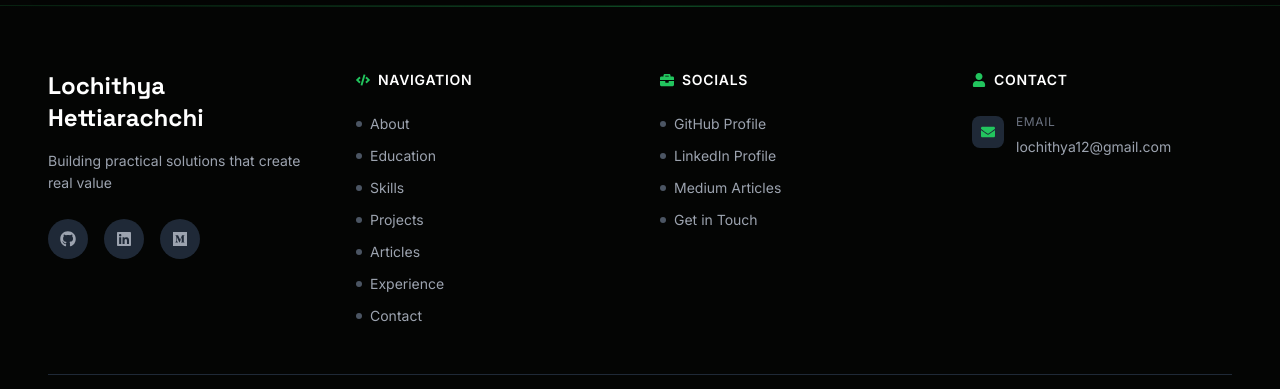
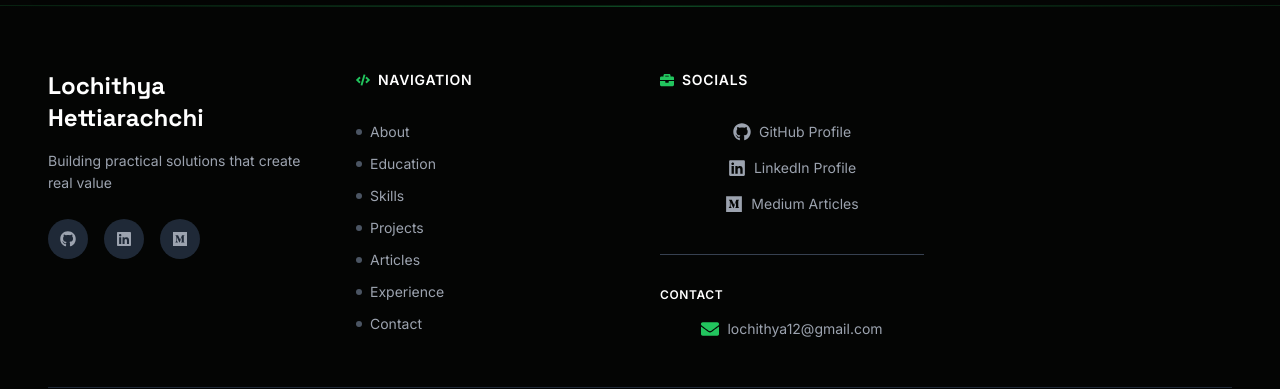
Before and after one commit to Lochithya/Personal-Portfolio, a React (Vite) app: page / in a window 1280 px wide. Shown: the part 7207-7596 px from the top of the page. Built offline with nearby package versions, Linux system fonts and the light colour scheme.

Commit message:
Updates to the footer,jsx of the mobile view

```diff
--- a/src/components/Experience.jsx
+++ b/src/components/Experience.jsx
@@ -219,7 +219,7 @@ const Experience = () => {
                     viewport={{ once: true, margin: "-100px" }}
                     transition={{ duration: 0.4, delay: i * 0.1 + 0.1 }}
                     whileHover={{ scale: 1.1, rotate: 5 }}
-                    className={`w-10 h-10 sm:w-12 sm:h-12 rounded-full bg-gradient-to-br ${color} opacity-10 group-hover:opacity-20 border border-white/10 flex items-center justify-center mb-3 sm:mb-4 transition-all duration-300`}
+                    className={`w-10 h-10 sm:w-12 sm:h-12 rounded-full bg-gradient-to-br ${color} opacity-20 group-hover:opacity-30 border border-white/10 flex items-center justify-center mb-3 sm:mb-4 transition-all duration-300`}
                   >
                     <Icon className={`text-base sm:text-lg bg-gradient-to-r ${color} bg-clip-text text-transparent`} />
                   </motion.div>
--- a/src/components/Footer.jsx
+++ b/src/components/Footer.jsx
@@ -37,7 +37,7 @@ const Footer = () => {
           <div className="grid grid-cols-2 gap-8 sm:gap-10 lg:col-span-2 lg:grid-cols-2">
             {/* Quick Navigation */}
             <div>
-              <h4 className="text-gray-900 dark:text-white font-semibold mb-6 uppercase tracking-wider text-sm transition-colors duration-300 flex items-center gap-2">
+              <h4 className="text-gray-900 dark:text-white font-semibold mb-8 uppercase tracking-wider text-sm transition-colors duration-300 flex items-center gap-2">
                 <FaCode className="text-[#22c55e]" /> Navigation
               </h4>
               <ul className="space-y-3">
@@ -88,56 +88,41 @@ const Footer = () => {
 
             {/* Socials */}
             <div>
-              <h4 className="text-gray-900 dark:text-white font-semibold mb-6 uppercase tracking-wider text-sm transition-colors duration-300 flex items-center gap-2">
+              <h4 className="text-gray-900 dark:text-white font-semibold mb-8 uppercase tracking-wider text-sm transition-colors duration-300 flex items-center gap-2">
                 <FaBriefcase className="text-[#22c55e]" /> Socials
               </h4>
-              <ul className="space-y-3">
+              <ul className="space-y-4 mb-10">
                 <li>
-                  <a href={personalInfo.github} target="_blank" rel="noreferrer" className="text-gray-600 dark:text-gray-400 hover:text-gray-900 dark:hover:text-white transition-colors text-sm flex items-center gap-2 group">
-                    <span className="w-1.5 h-1.5 rounded-full bg-gray-300 dark:bg-gray-600 group-hover:bg-gray-900 dark:group-hover:bg-white transition-colors"></span>
-                    GitHub Profile
+                  <a href={personalInfo.github} target="_blank" rel="noreferrer" className="text-gray-600 dark:text-gray-400 hover:text-gray-900 dark:hover:text-white transition-colors text-sm flex items-center justify-center gap-2 group">
+                    <FaGithub className="text-lg" />
+                    <span className="hidden sm:inline">GitHub Profile</span>
                   </a>
                 </li>
                 <li>
-                  <a href={personalInfo.linkedin} target="_blank" rel="noreferrer" className="text-gray-600 dark:text-gray-400 hover:text-[#0a66c2] transition-colors text-sm flex items-center gap-2 group">
-                    <span className="w-1.5 h-1.5 rounded-full bg-gray-300 dark:bg-gray-600 group-hover:bg-[#0a66c2] transition-colors"></span>
-                    LinkedIn Profile
+                  <a href={personalInfo.linkedin} target="_blank" rel="noreferrer" className="text-gray-600 dark:text-gray-400 hover:text-[#0a66c2] transition-colors text-sm flex items-center justify-center gap-2 group">
+                    <FaLinkedin className="text-lg" />
+                    <span className="hidden sm:inline">LinkedIn Profile</span>
                   </a>
                 </li>
                 <li>
-                  <a href={personalInfo.medium} target="_blank" rel="noreferrer" className="text-gray-600 dark:text-gray-400 hover:text-gray-900 dark:hover:text-white transition-colors text-sm flex items-center gap-2 group">
-                    <span className="w-1.5 h-1.5 rounded-full bg-gray-300 dark:bg-gray-600 group-hover:bg-gray-900 dark:group-hover:bg-white transition-colors"></span>
-                    Medium Articles
+                  <a href={personalInfo.medium} target="_blank" rel="noreferrer" className="text-gray-600 dark:text-gray-400 hover:text-gray-900 dark:hover:text-white transition-colors text-sm flex items-center justify-center gap-2 group">
+                    <FaMedium className="text-lg" />
+                    <span className="hidden sm:inline">Medium Articles</span>
                   </a>
                 </li>
-                <li>
-                  <Link to="contact" smooth={true} duration={500} className="text-gray-600 dark:text-gray-400 hover:text-[#22c55e] dark:hover:text-[#22c55e] cursor-pointer transition-colors text-sm flex items-center gap-2 group">
-                    <span className="w-1.5 h-1.5 rounded-full bg-gray-300 dark:bg-gray-600 group-hover:bg-[#22c55e] transition-colors"></span>
-                    Get in Touch
-                  </Link>
-                </li>
               </ul>
+
+              {/* Contact section below socials */}
+              <div className="border-t border-gray-200 dark:border-gray-700 pt-8">
+                <h4 className="text-gray-900 dark:text-white font-semibold mb-4 uppercase tracking-wider text-xs transition-colors duration-300">
+                  Contact
+                </h4>
+                <a href={`mailto:${personalInfo.email}`} className="text-gray-600 dark:text-gray-400 hover:text-[#22c55e] dark:hover:text-[#22c55e] transition-colors text-sm flex items-center justify-center gap-2 group">
+                  <FaEnvelope className="text-lg text-[#22c55e]" />
+                  <span className="hidden sm:inline">{personalInfo.email}</span>
+                </a>
+              </div>
             </div>
-          </div>
-
-          {/* Contact Info */}
-          <div>
-            <h4 className="text-gray-900 dark:text-white font-semibold mb-6 uppercase tracking-wider text-sm transition-colors duration-300 flex items-center gap-2">
-              <FaUser className="text-[#22c55e]" /> Contact
-            </h4>
-            <ul className="space-y-4">
-              <li className="flex items-start gap-3">
-                <div className="w-8 h-8 rounded-lg bg-gray-100 dark:bg-gray-800 flex items-center justify-center text-[#22c55e] flex-shrink-0 mt-0.5">
-                  <FaEnvelope className="text-sm" />
-                </div>
-                <div>
-                  <p className="text-xs text-gray-500 dark:text-gray-500 uppercase tracking-wider mb-1">Email</p>
-                  <a href={`mailto:${personalInfo.email}`} className="text-gray-600 dark:text-gray-400 hover:text-[#22c55e] dark:hover:text-[#22c55e] transition-colors text-sm">
-                    {personalInfo.email}
-                  </a>
-                </div>
-              </li>
-            </ul>
           </div>
         </div>
 
```
